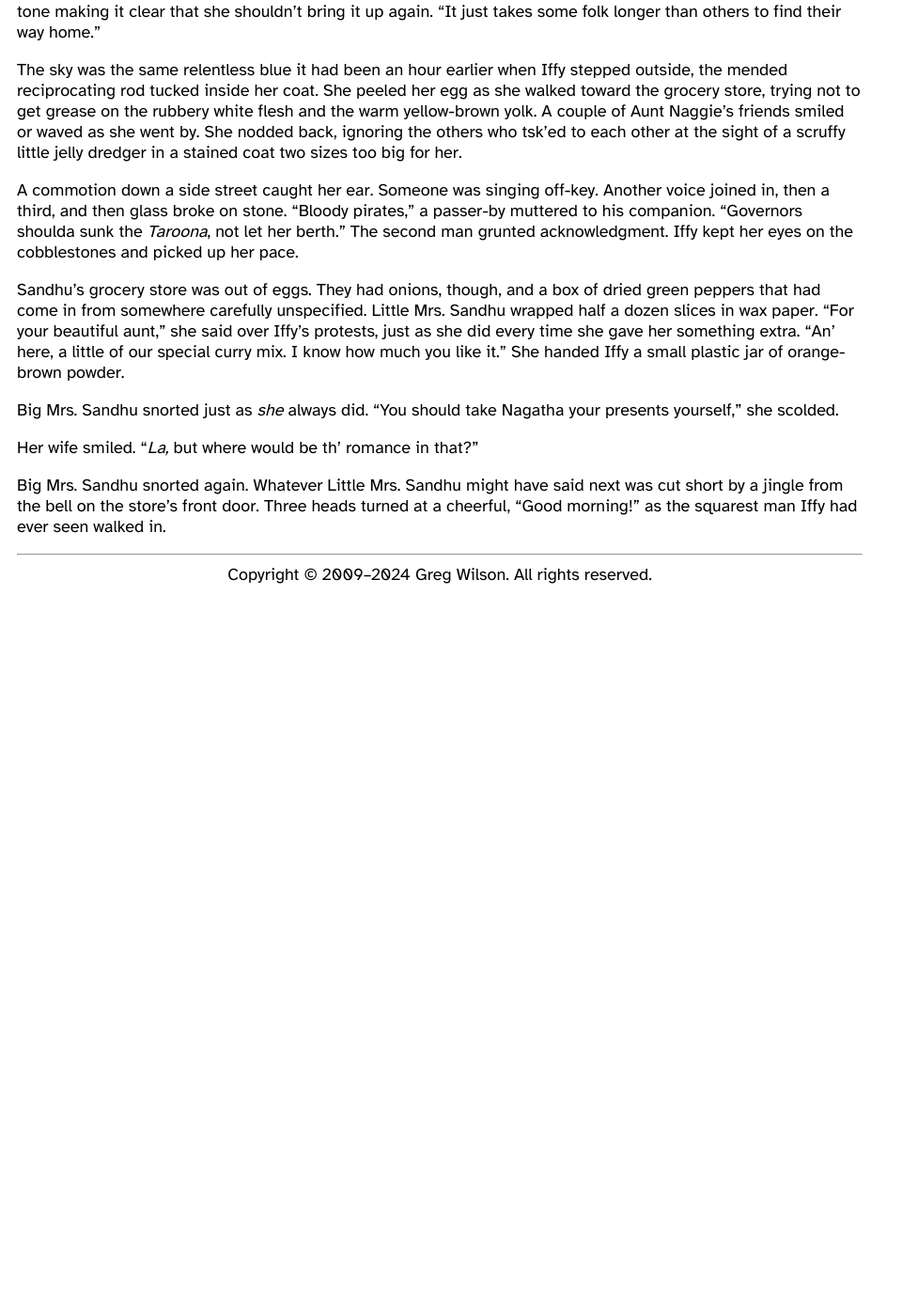
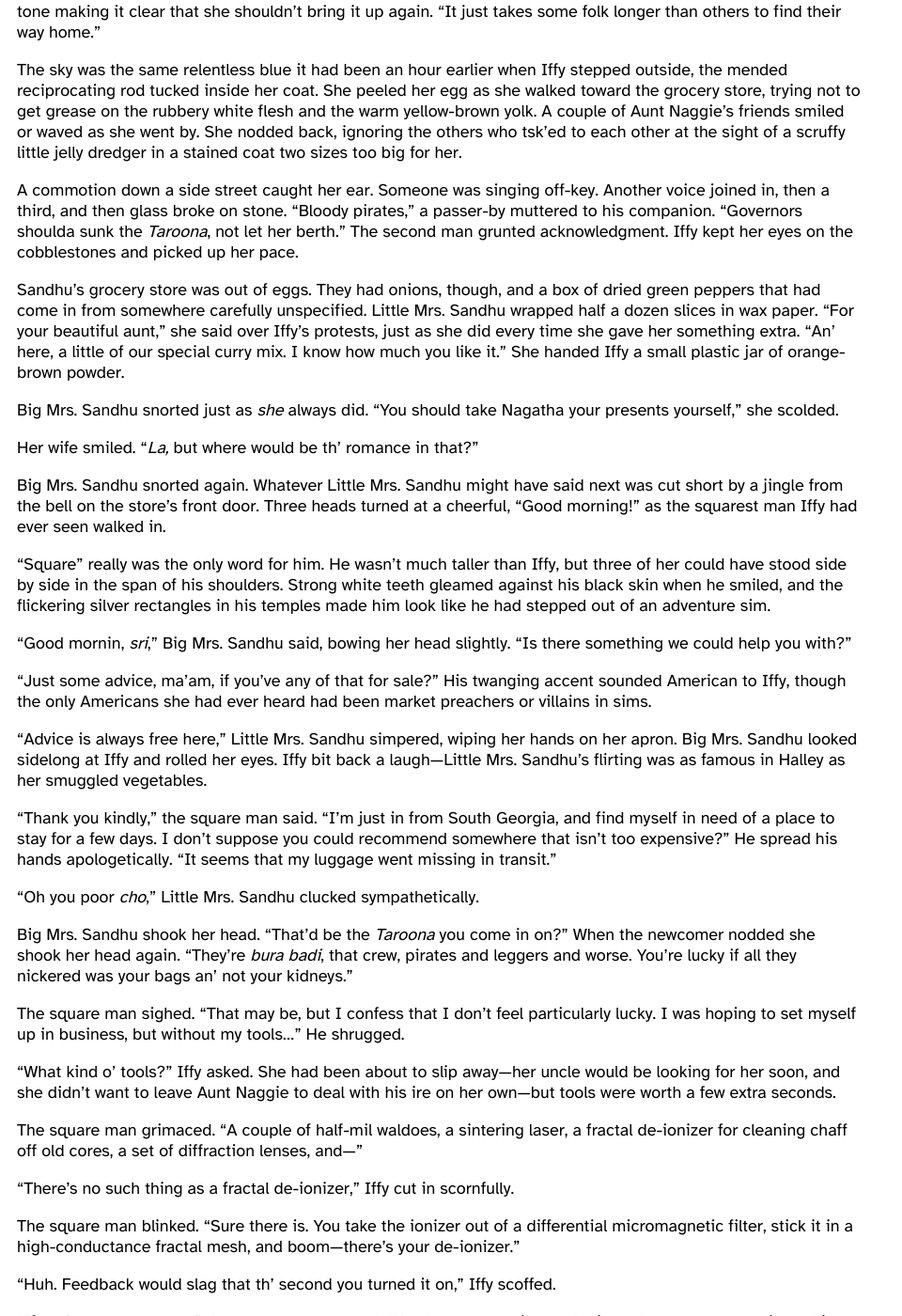
Before and after one commit to gvwilson/fiction, a Jekyll site: the page built from iffy/index.md, in a window 1280 px wide and 1400 px high, scrolled down 7360 px. Shown: the whole window at 94% size, without its empty margins (0-960 px from the left). Built offline with Jekyll 4.4.1, drawn with Linux system fonts in a browser that asks for light colours; before the commit the page ends 7990 px from its top, so only the background shows below that; some of the changed text lies outside the part shown.

Commit message:
More Iffy

```diff
--- a/_data/status.csv
+++ b/_data/status.csv
@@ -17,7 +17,7 @@
 iffy,2023-09-16,38713
 iffy,2024-02-15,946
 iffy,2024-02-16,3630
-iffy,2024-02-16,4675
+iffy,2024-02-16,5325
 in-heck,2023-12-23,4981
 in-heck,2023-12-24,6122
 in-heck,2023-12-25,6653
--- a/iffy/index.md
+++ b/iffy/index.md
@@ -617,4 +617,114 @@
 Three heads turned at a cheerful, "Good morning!"
 as the squarest man Iffy had ever seen walked in.
 
+<span id="2024-02-17-b"></span>
+
+"Square" really was the only word for him.
+He wasn't much taller than Iffy,
+but three of her could have stood side by side in the span of his shoulders.
+Strong white teeth gleamed against his black skin when he smiled,
+and the flickering silver rectangles in his temples
+made him look like he had stepped out of an adventure sim.
+
+"Good mornin, *sri*," Big Mrs. Sandhu said, bowing her head slightly.
+"Is there something we could help you with?"
+
+"Just some advice, ma'am, if you've any of that for sale?"
+His twanging accent sounded American to Iffy,
+though the only Americans she had ever heard had been market preachers
+or villains in sims.
+
+"Advice is always free here," Little Mrs. Sandhu simpered,
+wiping her hands on her apron.
+Big Mrs. Sandhu looked sidelong at Iffy and rolled her eyes.
+Iffy bit back a laugh—Little Mrs. Sandhu's flirting was as famous in Halley
+as her smuggled vegetables.
+
+"Thank you kindly," the square man said.
+"I'm just in from South Georgia,
+and find myself in need of a place to stay for a few days.
+I don't suppose you could recommend somewhere that isn't too expensive?"
+He spread his hands apologetically.
+"It seems that my luggage went missing in transit."
+
+"Oh you poor *cho*," Little Mrs. Sandhu clucked sympathetically.
+
+Big Mrs. Sandhu shook her head.
+"That'd be the *Taroona* you come in on?"
+When the newcomer nodded she shook her head again.
+"They're *bura badi*,
+that crew,
+pirates and leggers and worse.
+You're lucky if all they nickered was your bags an' not your kidneys."
+
+The square man sighed.
+"That may be, but I confess that I don't feel particularly lucky.
+I was hoping to set myself up in business, but without my tools…"
+He shrugged.
+
+"What kind o' tools?" Iffy asked.
+She had been about to slip away—her uncle would be looking for her soon,
+and she didn't want to leave Aunt Naggie to deal with his ire on her own—but
+tools were worth a few extra seconds.
+
+The square man grimaced.
+"A couple of half-mil waldoes,
+a sintering laser,
+a fractal de-ionizer for cleaning chaff off old cores,
+a set of diffraction lenses,
+and—"
+
+"There's no such thing as a fractal de-ionizer,"
+Iffy cut in scornfully.
+
+The square man blinked.
+"Sure there is.
+You take the ionizer out of a differential micromagnetic filter,
+stick it in a high-conductance fractal mesh,
+and boom—there's your de-ionizer."
+
+"Huh.
+Feedback would slag that th' second you turned it on,"
+Iffy scoffed.
+
+"If you're careless, sure," the square man agreed.
+"You have to recalibrate the impedance every once in a while so that it doesn't overheat.
+But if you have a micropore evaporator—"
+
+"—you can use liquid nitrogen to quench the thermal,"
+Iffy finished,
+the solution suddenly clear in her head.
+
+"Exactly."
+The newcomer cocked his head,
+looking at Iffy as if she was some strange machine brought in for repair.
+
+"Well, if you two are done comparin' notes,
+there's a coupla places I can point you at,"
+Big Mrs. Sandhu cut in briskly.
+"Can't promise they'll be cheap,
+but they're clean,
+an' you won't wake up in the middle o' the night with any o' your parts gone."
+
+"Thank you," the square man said absently, still studying Iffy.
+"And if you don't mind me asking another question,
+where did your daughter learn so much about tech?
+There are people with a lot of years behind them
+who wouldn't have thought about the resonance feedback."
+
+"Oh, Iffy's not ours,"
+Little Mrs. Sandhu said lightly.
+"She's crew off the *Guinevere*."
+
+"I see."
+The square man nodded as if that explained everything
+and stuck out his hand.
+"Johnson Wales," he said.
+"Pleased to meet you."
+
+Iffy hesitated,
+then took his hand and shook it.
+"Fifth Ang Kwan, but everyone calls me Iffy.
+Pleased to meet you too."
+
 </section>
```
Also changed, not shown: status.svg.
